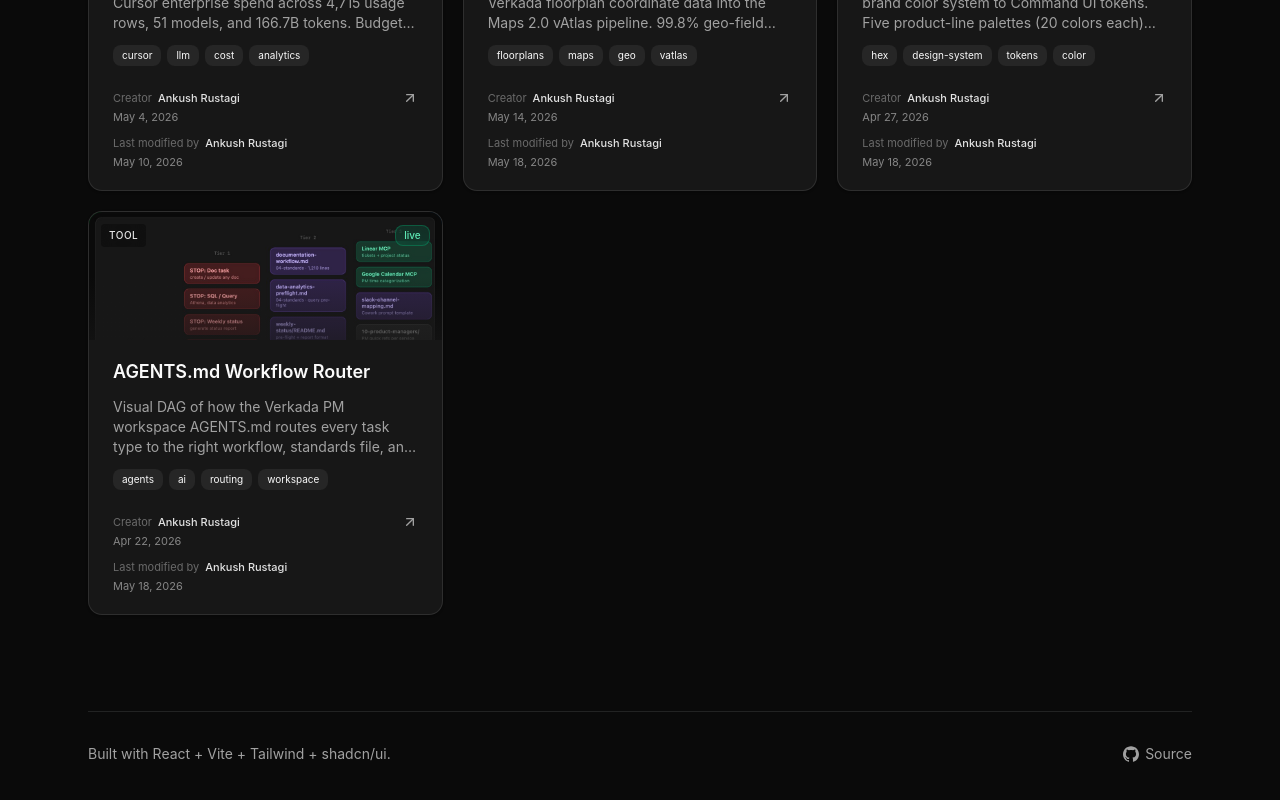
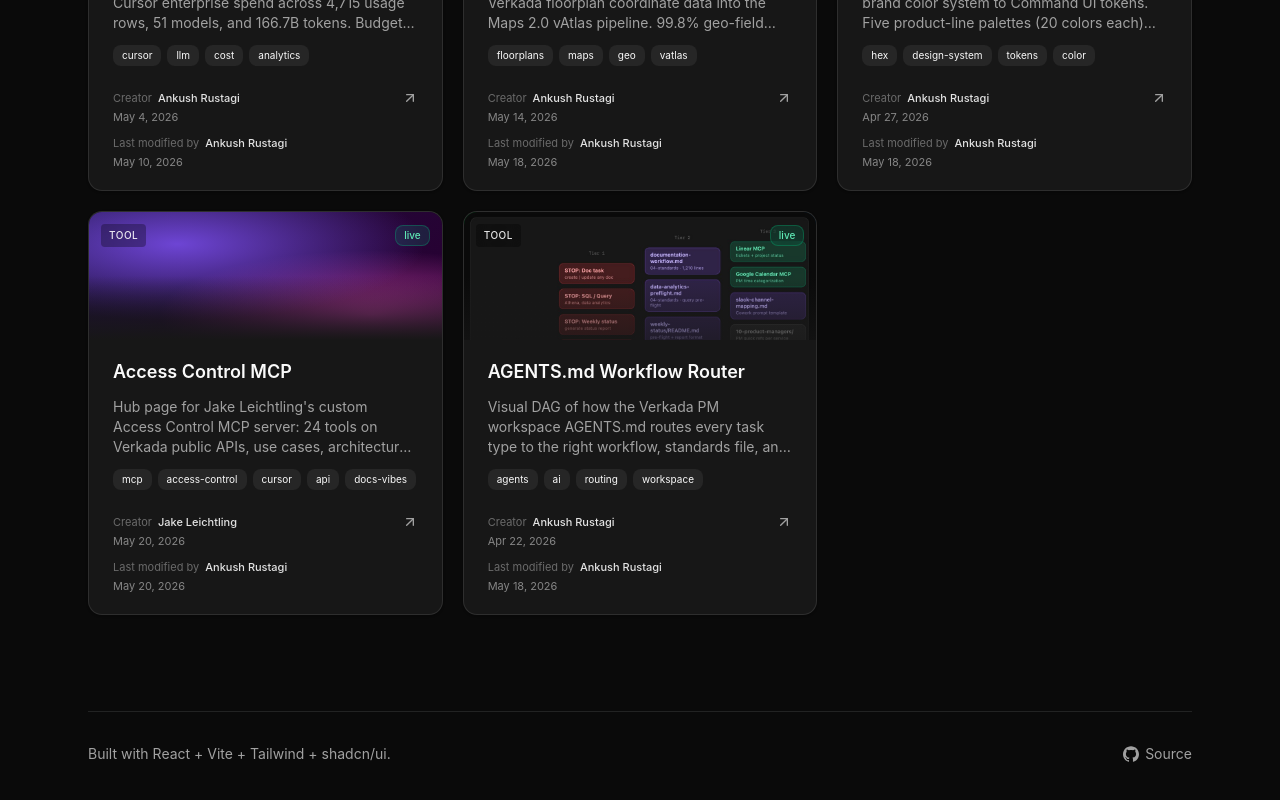
Before and after one commit to Ankush-Rustagi/Ankush-Rustagi.github.io, a React (Vite) app: page / in a window 1280 px wide. Shown: the part 1446-2246 px from the top of the page. Built offline with nearby package versions, Linux system fonts and the light colour scheme.

Commit message:
Add Access Control MCP hub card for Jake Leichtling's project.
Links to /verkada-ac-mcp/ mini-site documenting the custom AC MCP server.

```diff
--- a/src/data/prototypes.ts
+++ b/src/data/prototypes.ts
@@ -171,6 +171,21 @@ export const prototypes: Prototype[] = [
     image: '/project-headers/hex-styling-configurator.png',
   },
   {
+    slug: 'verkada-ac-mcp',
+    title: 'Access Control MCP',
+    description:
+      'Hub page for Jake Leichtling\'s custom Access Control MCP server: 24 tools on Verkada public APIs, use cases, architecture, and setup. Source in docs-vibes/35-custom-ac-mcp.',
+    href: '/verkada-ac-mcp/',
+    category: 'tool',
+    status: 'live',
+    createdDate: '2026-05-20',
+    modifiedDate: '2026-05-20',
+    createdBy: 'Jake Leichtling',
+    lastModifiedBy: 'Ankush Rustagi',
+    gradient: 'cursor',
+    tags: ['mcp', 'access-control', 'cursor', 'api', 'docs-vibes'],
+  },
+  {
     slug: 'agents-md-router-map',
     title: 'AGENTS.md Workflow Router',
     description:
```
